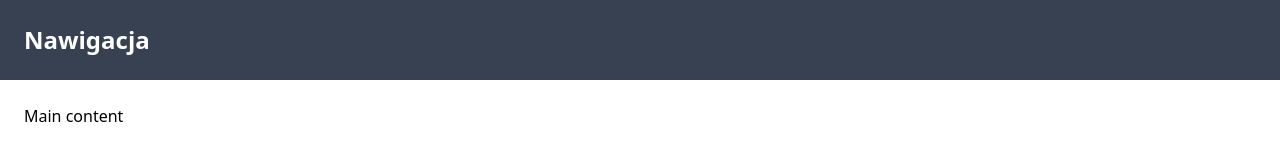
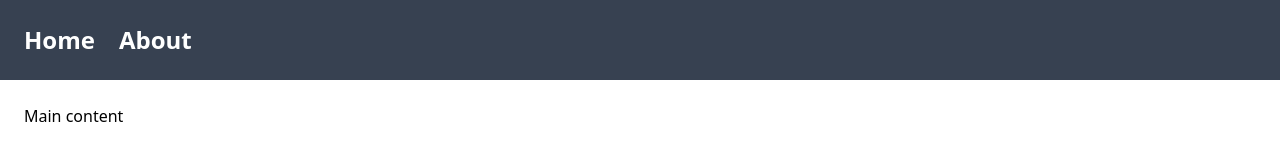
Before and after one commit to KonradNojman/nextjs-store, a Next.js app: page / in a window 1280 px wide. Shown: the top 160 px of the page. Built offline with nearby package versions, Linux system fonts and the light colour scheme.

Commit message:
Add navigation

```diff
--- a/components/Header.tsx
+++ b/components/Header.tsx
@@ -1,7 +1,22 @@
-export default function Header() {
+import Link from "next/link";
+
+export function Header() {
   return (
     <header className="bg-gray-700 text-white text-2xl font-bold p-6">
-      <nav>Nawigacja</nav>
+      <nav>
+        <ul className="flex gap-6">
+          <li>
+            <Link href="/">
+              <a>Home</a>
+            </Link>
+          </li>
+          <li>
+            <Link href="/about">
+              <a>About</a>
+            </Link>
+          </li>
+        </ul>
+      </nav>
     </header>
   );
 }
--- /dev/null
+++ b/components/Layout.tsx
@@ -0,0 +1,23 @@
+import { ReactNode } from "react";
+import Head from "next/head";
+import { Footer } from "./Footer";
+import { Header } from "./Header";
+
+type LayoutProps = {
+  children: ReactNode;
+};
+
+export function Layout({ children }: LayoutProps) {
+  return (
+    <div className="flex flex-col min-h-screen">
+      <Head>
+        <title>Next.js Shop</title>
+        <meta name="description" content="Next.js online shop" />
+        <link rel="icon" href="/favicon.ico" />
+      </Head>
+      <Header />
+      <main className="flex-grow p-6">{children}</main>
+      <Footer />
+    </div>
+  );
+}
--- /dev/null
+++ b/pages/about.tsx
@@ -0,0 +1,5 @@
+import { Layout } from "../components/Layout";
+
+export default function about() {
+  return <Layout>About</Layout>;
+}
--- a/pages/index.tsx
+++ b/pages/index.tsx
@@ -1,21 +1,8 @@
 import type { NextPage } from "next";
-import Head from "next/head";
-import { Footer } from "../components/Footer";
-import Header from "../components/Header";
+import { Layout } from "../components/Layout";
 
 const Home: NextPage = () => {
-  return (
-    <div className="flex flex-col min-h-screen">
-      <Head>
-        <title>Next.js Shop</title>
-        <meta name="description" content="Next.js online shop" />
-        <link rel="icon" href="/favicon.ico" />
-      </Head>
-      <Header />
-      <main className="flex-grow p-6">Main content</main>
-      <Footer />
-    </div>
-  );
+  return <Layout>Main content</Layout>;
 };
 
 export default Home;
```
